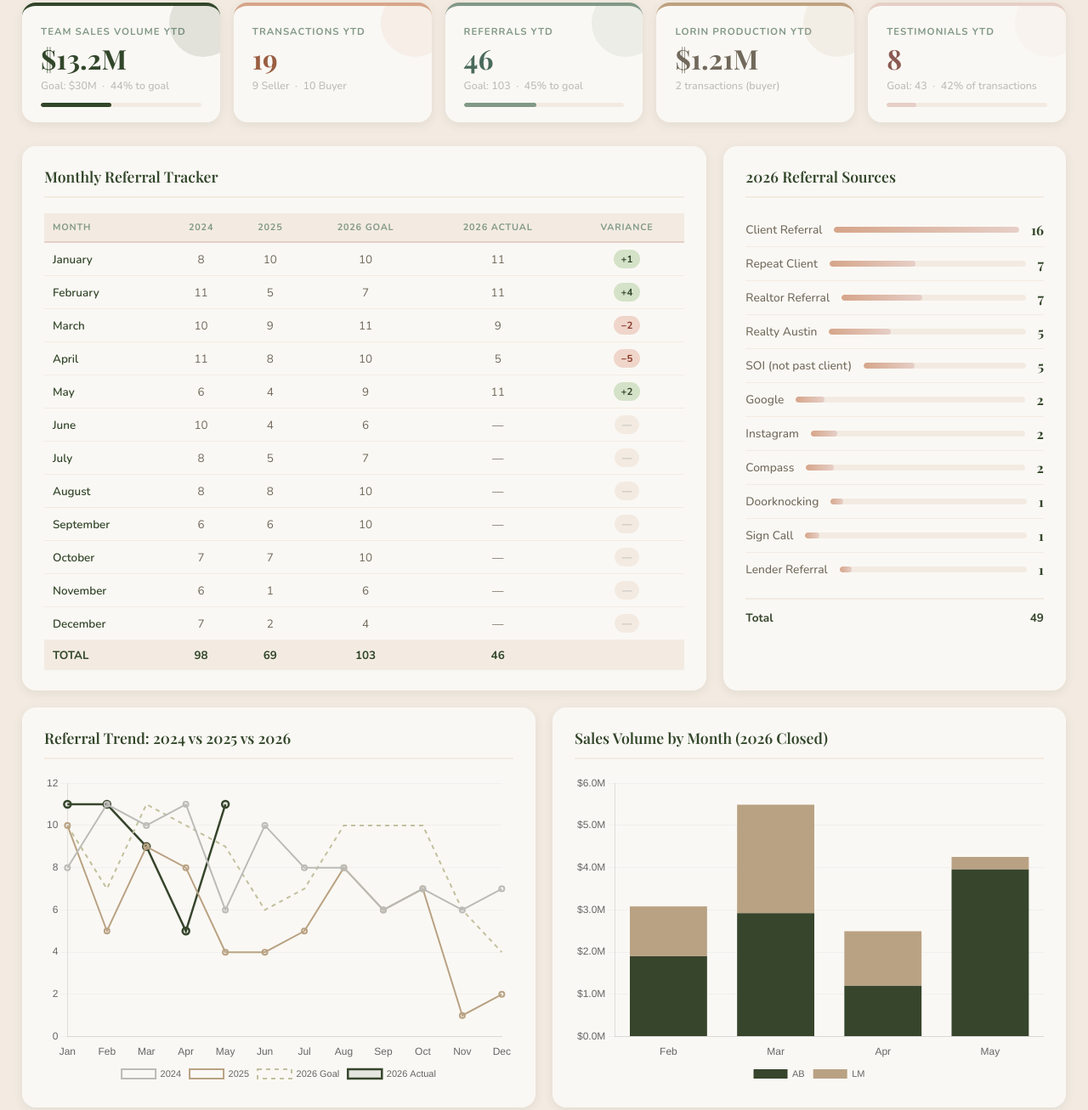
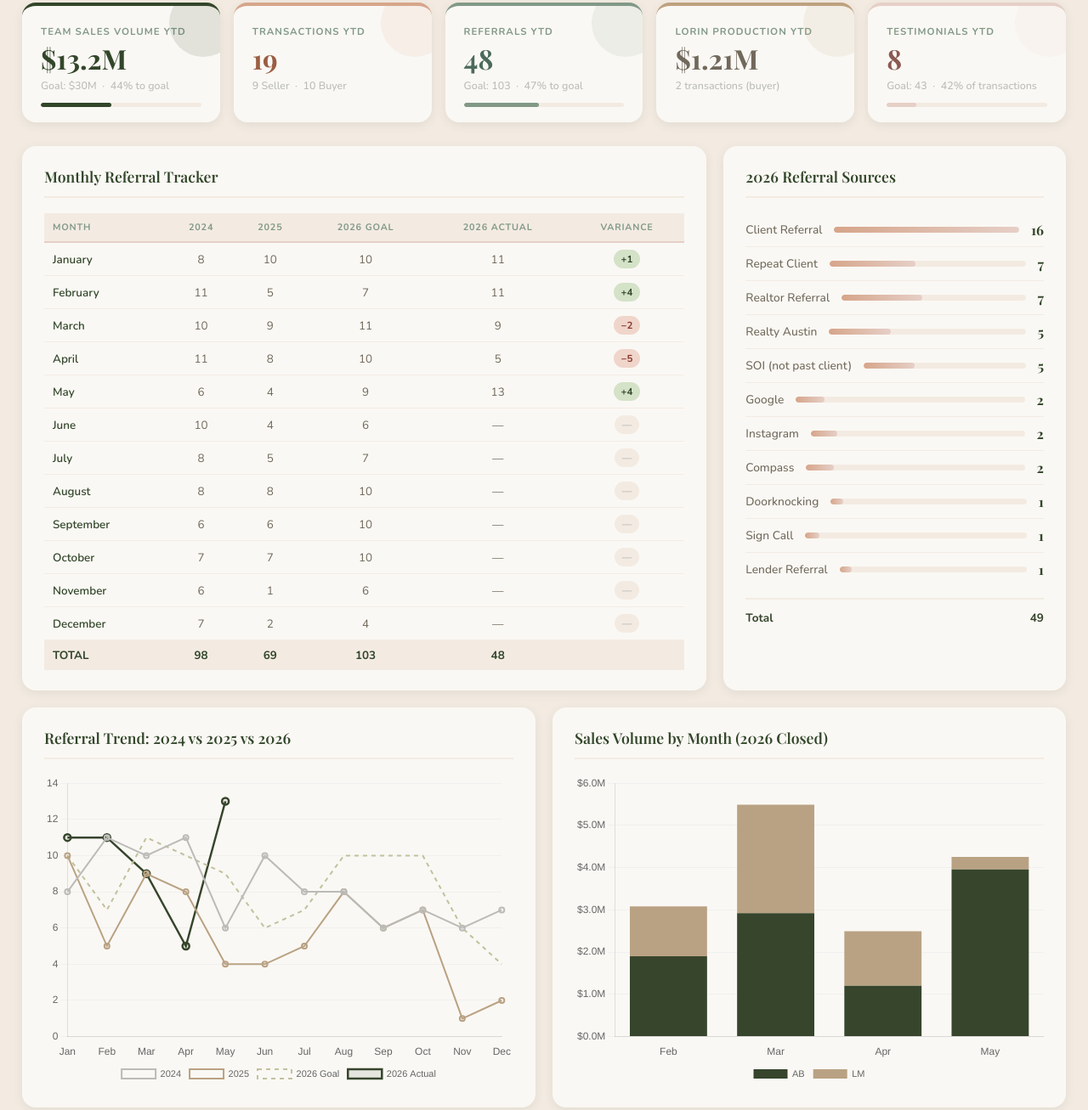
Before and after one commit to tashamoore-svg/brinkman-dashboard, a plain HTML site: page index.html in a window 1280 px wide. Shown: the part 159-1466 px from the top of the page at 85% size. Drawn offline with nearby package versions, Linux system fonts and the light colour scheme; a web font is replaced by a local one.

Commit message:
Add files via upload

```diff
--- a/index.html
+++ b/index.html
@@ -267,9 +267,9 @@
     </div>
     <div class="kpi-card sage">
       <div class="label">Referrals YTD</div>
-      <div class="value">46</div>
-      <div class="sub">Goal: 103 &nbsp;·&nbsp; 45% to goal</div>
-      <div class="progress-bar"><div class="progress-fill" style="width:45%"></div></div>
+      <div class="value">48</div>
+      <div class="sub">Goal: 103 &nbsp;·&nbsp; 47% to goal</div>
+      <div class="progress-bar"><div class="progress-fill" style="width:47%"></div></div>
     </div>
     <div class="kpi-card tan">
       <div class="label">Lorin Production YTD</div>
@@ -304,7 +304,7 @@
           <tr><td>February</td><td>11</td><td>5</td><td>7</td><td>11</td><td><span class="badge over">+4</span></td></tr>
           <tr><td>March</td><td>10</td><td>9</td><td>11</td><td>9</td><td><span class="badge under">−2</span></td></tr>
           <tr><td>April</td><td>11</td><td>8</td><td>10</td><td>5</td><td><span class="badge under">−5</span></td></tr>
-          <tr><td>May</td><td>6</td><td>4</td><td>9</td><td>11</td><td><span class="badge over">+2</span></td></tr>
+          <tr><td>May</td><td>6</td><td>4</td><td>9</td><td>13</td><td><span class="badge over">+4</span></td></tr>
           <tr><td>June</td><td>10</td><td>4</td><td>6</td><td>—</td><td><span class="badge future">—</span></td></tr>
           <tr><td>July</td><td>8</td><td>5</td><td>7</td><td>—</td><td><span class="badge future">—</span></td></tr>
           <tr><td>August</td><td>8</td><td>8</td><td>10</td><td>—</td><td><span class="badge future">—</span></td></tr>
@@ -312,7 +312,7 @@
           <tr><td>October</td><td>7</td><td>7</td><td>10</td><td>—</td><td><span class="badge future">—</span></td></tr>
           <tr><td>November</td><td>6</td><td>1</td><td>6</td><td>—</td><td><span class="badge future">—</span></td></tr>
           <tr><td>December</td><td>7</td><td>2</td><td>4</td><td>—</td><td><span class="badge future">—</span></td></tr>
-          <tr><td>TOTAL</td><td>98</td><td>69</td><td>103</td><td>46</td><td></td></tr>
+          <tr><td>TOTAL</td><td>98</td><td>69</td><td>103</td><td>48</td><td></td></tr>
         </tbody>
       </table>
     </div>
@@ -468,7 +468,7 @@
       <div style="font-size:0.88rem; line-height:1.9;">
         <div style="display:flex;justify-content:space-between;border-bottom:1px solid #F1EBE2;padding:4px 0"><span>Team Volume</span><strong style="color:#36452C">$13.2M</strong></div>
         <div style="display:flex;justify-content:space-between;border-bottom:1px solid #F1EBE2;padding:4px 0"><span>Transactions</span><strong style="color:#36452C">19</strong></div>
-        <div style="display:flex;justify-content:space-between;border-bottom:1px solid #F1EBE2;padding:4px 0"><span>Referrals</span><strong style="color:#36452C">46</strong></div>
+        <div style="display:flex;justify-content:space-between;border-bottom:1px solid #F1EBE2;padding:4px 0"><span>Referrals</span><strong style="color:#32462a">48</strong></div>
         <div style="display:flex;justify-content:space-between;border-bottom:1px solid #F1EBE2;padding:4px 0"><span>Testimonials</span><strong style="color:#36452C">8</strong></div>
         <div class="yr-row"><span>Goal</span><strong style="color:#36452C">$30M</strong></div>
       </div>
@@ -506,7 +506,7 @@ new Chart(document.getElementById('referralChart'), {
       },
       {
         label: '2026 Actual',
-        data: [11,11,9,5,11,null,null,null,null,null,null,null],
+        data: [11,11,9,5,13,null,null,null,null,null,null,null],
         borderColor: '#36452C', backgroundColor: 'rgba(54,69,44,0.1)',
         borderWidth: 2.5, pointRadius: 4, fill: false
       }
```
